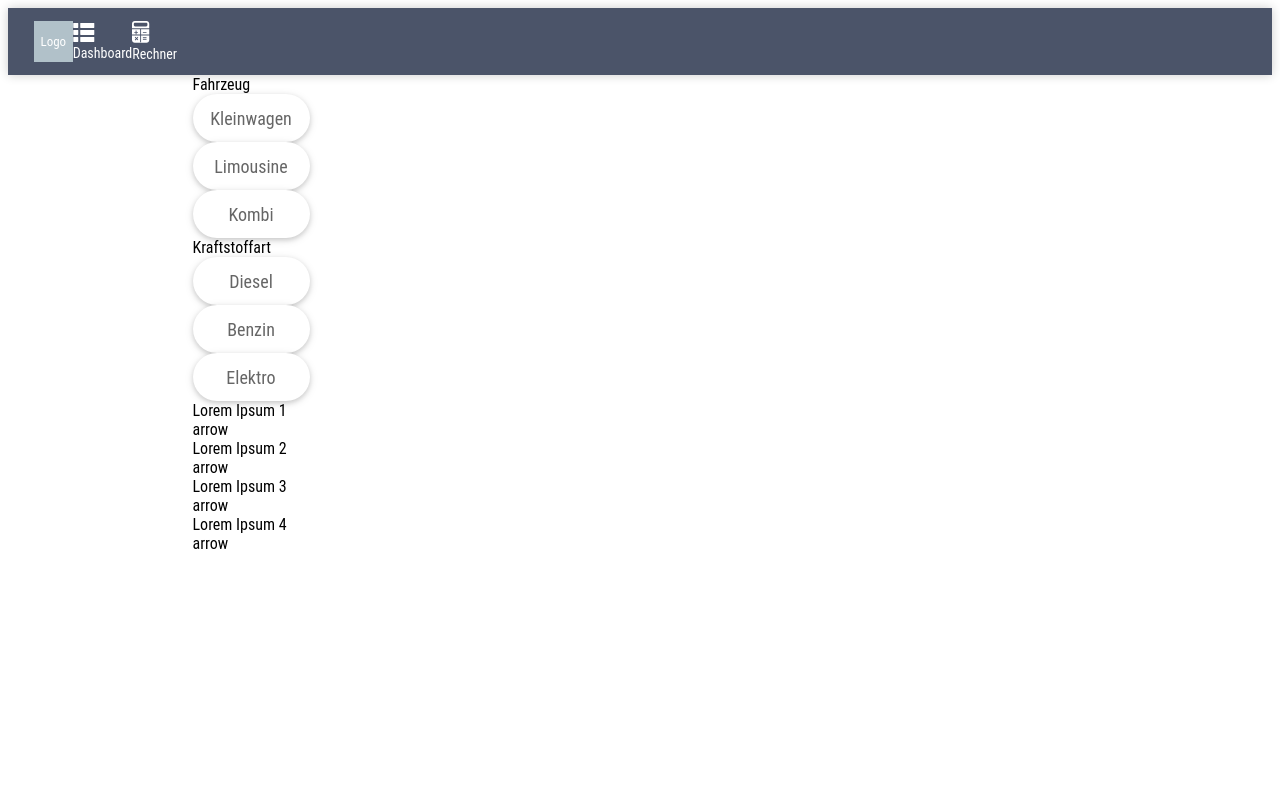
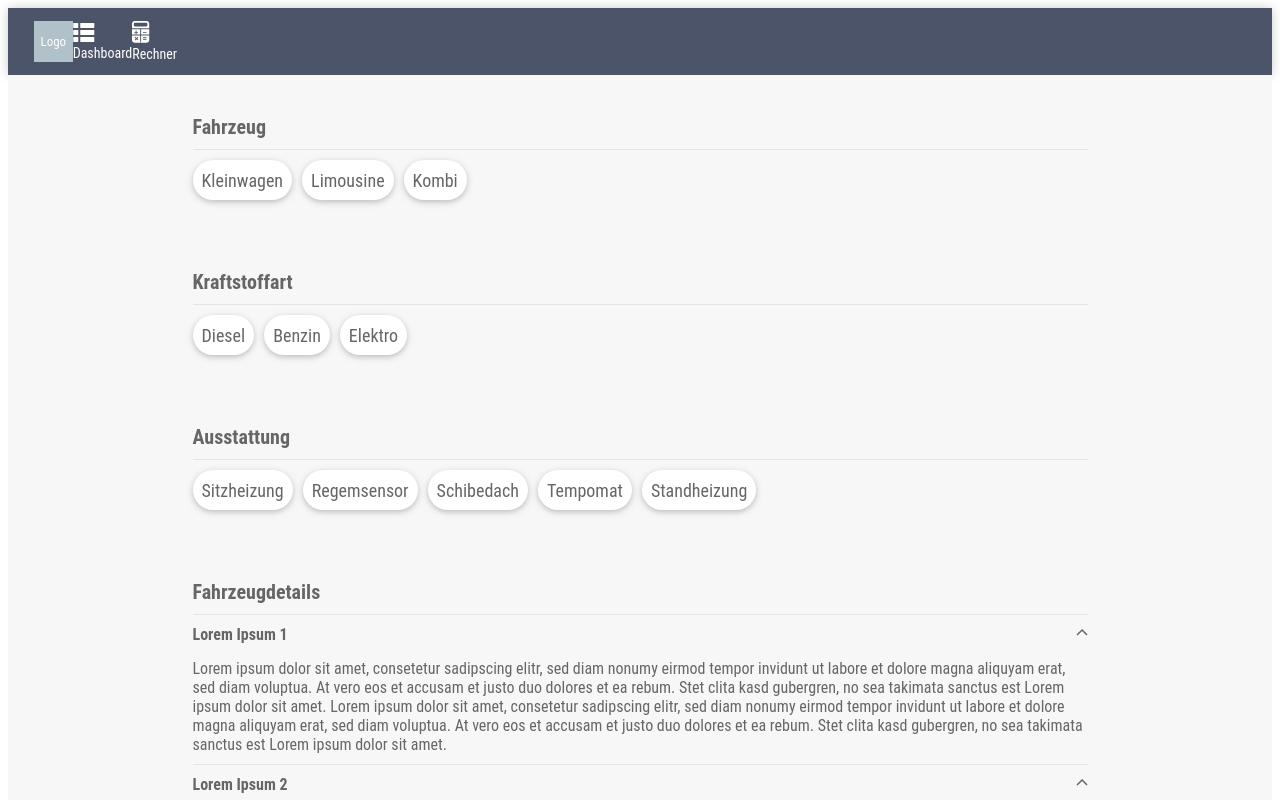
Before and after one commit to yxj0312/avenga-your-tools, a Vue app: page / in a window 1280 px wide. Shown: the top 800 px of the page. Built offline with nearby package versions, Linux system fonts and the light colour scheme.

Commit message:
Add styles to descriptions and add a transform effect to arrow

```diff
--- /dev/null
+++ b/src/assets/sass/modules/_arrow.scss
@@ -0,0 +1,10 @@
+.arrow {
+    transform: rotate(0deg);
+    transition: transform 0.5s linear;
+    cursor: pointer;
+
+    &--open {
+       transform: rotate(180deg);
+       transition: transform 0.5s linear;
+    }
+}
--- /dev/null
+++ b/src/assets/sass/modules/_car-description.scss
@@ -0,0 +1,20 @@
+.car-description {
+    display: flex;
+    flex-direction: column;
+    font-size: 16px;
+    color: #666666;
+    border-bottom: 1px solid #e4e4e4;
+    padding: 0 0 10px 0;
+
+    &__title {
+        font-weight: 500;
+        display: flex;
+        justify-content: space-between;
+        padding: 10px 0 15px 0;
+        font-weight: 600;
+    }
+
+    &__text {
+        letter-spacing: 0;
+    }
+}
--- a/src/assets/sass/modules/_car-tag.scss
+++ b/src/assets/sass/modules/_car-tag.scss
@@ -1,10 +1,10 @@
 .car-tag {
-    width: 99px;
     height: 40px;
     color: #666;
     font-size: 18px;
     cursor: pointer;
-    padding: 4px 9px;
+    padding: 0 9px;
+    margin-right: 10px;
     display: flex;
     align-items: center;
     justify-content: center;
--- /dev/null
+++ b/src/assets/sass/modules/_category.scss
@@ -0,0 +1,24 @@
+.category {
+    display: flex;
+    flex-direction: column;
+    margin-bottom: 50px;
+
+    &:first-child {
+        margin-top: 30px;
+    }
+
+    &__name {
+        font-size: 20px;
+        color: #666666;
+        letter-spacing: 0;
+        line-height: 24px;
+        border-bottom: 1px solid #e4e4e4;
+        padding: 10px 0;
+        font-weight: 600;
+    }
+
+    &__tag {
+        padding: 10px 0;
+        display: flex;
+    }
+}
--- /dev/null
+++ b/src/assets/sass/modules/_description.scss
@@ -0,0 +1,14 @@
+.description {
+    display: flex;
+    flex-direction: column;
+
+    &__title {
+        font-size: 20px;
+        color: #666666;
+        letter-spacing: 0;
+        line-height: 24px;
+        border-bottom: 1px solid #e4e4e4;
+        padding: 10px 0;
+        font-weight: 600;
+    }
+}
--- a/src/assets/sass/modules/_index.scss
+++ b/src/assets/sass/modules/_index.scss
@@ -4,3 +4,7 @@
 @import '_car-tag';
 @import '_container';
 @import '_main';
+@import '_category';
+@import '_description';
+@import '_car-description';
+@import '_arrow';
--- a/src/assets/sass/modules/_main.scss
+++ b/src/assets/sass/modules/_main.scss
@@ -1,4 +1,5 @@
 .main {
     display: flex;
     justify-content: center;
+    background-color: rgb(247 247 247);;
 }
--- a/src/components/_CarCategories.vue
+++ b/src/components/_CarCategories.vue
@@ -11,6 +11,14 @@
             <car-tag>Diesel</car-tag>
             <car-tag>Benzin</car-tag>
             <car-tag>Elektro</car-tag>
+        </car-category>
+        <car-category>
+            <template v-slot:name>Ausstattung</template>
+            <car-tag>Sitzheizung</car-tag>
+            <car-tag>Regemsensor</car-tag>
+            <car-tag>Schibedach</car-tag>
+            <car-tag>Tempomat</car-tag>
+            <car-tag>Standheizung</car-tag>
         </car-category>
     </div>
 </template>
--- a/src/components/_CarCategory.vue
+++ b/src/components/_CarCategory.vue
@@ -1,9 +1,9 @@
 <template>
-    <div>
-        <div>
+    <div class="category">
+        <div class="category__name">
             <slot name="name"></slot>
         </div>
-        <div>
+        <div class="category__tag">
             <slot></slot>
         </div>
     </div>
--- a/src/components/_CarDescription.vue
+++ b/src/components/_CarDescription.vue
@@ -1,10 +1,14 @@
 <template>
-    <div>
-        <div>
+    <div class="car-description">
+        <div class="car-description__title">
             <slot name="title"></slot>
-            <div @click="toggle">arrow</div>
+            <div @click="toggle" class="arrow" :class="{ 'arrow--open': show}">
+              <svg xmlns="http://www.w3.org/2000/svg" width="12" height="7">
+                <path fill="none" stroke="#666" stroke-width="1.5" d="M11 1L5.9 6 1 1"/>
+              </svg>
+            </div>
         </div>
-        <div v-show="show">
+        <div class="car-description__text" v-show="show">
             <slot></slot>
         </div>
     </div>
@@ -14,7 +18,7 @@
 export default {
   data () {
     return {
-      show: false
+      show: true
     }
   },
 
--- a/src/components/_CarDescriptions.vue
+++ b/src/components/_CarDescriptions.vue
@@ -1,5 +1,8 @@
 <template>
-    <div>
+    <div class="description">
+        <div class="description__title">
+            Fahrzeugdetails
+        </div>
         <car-description>
             <template v-slot:title>Lorem Ipsum 1</template>
             Lorem ipsum dolor sit amet, consetetur sadipscing elitr,
```
